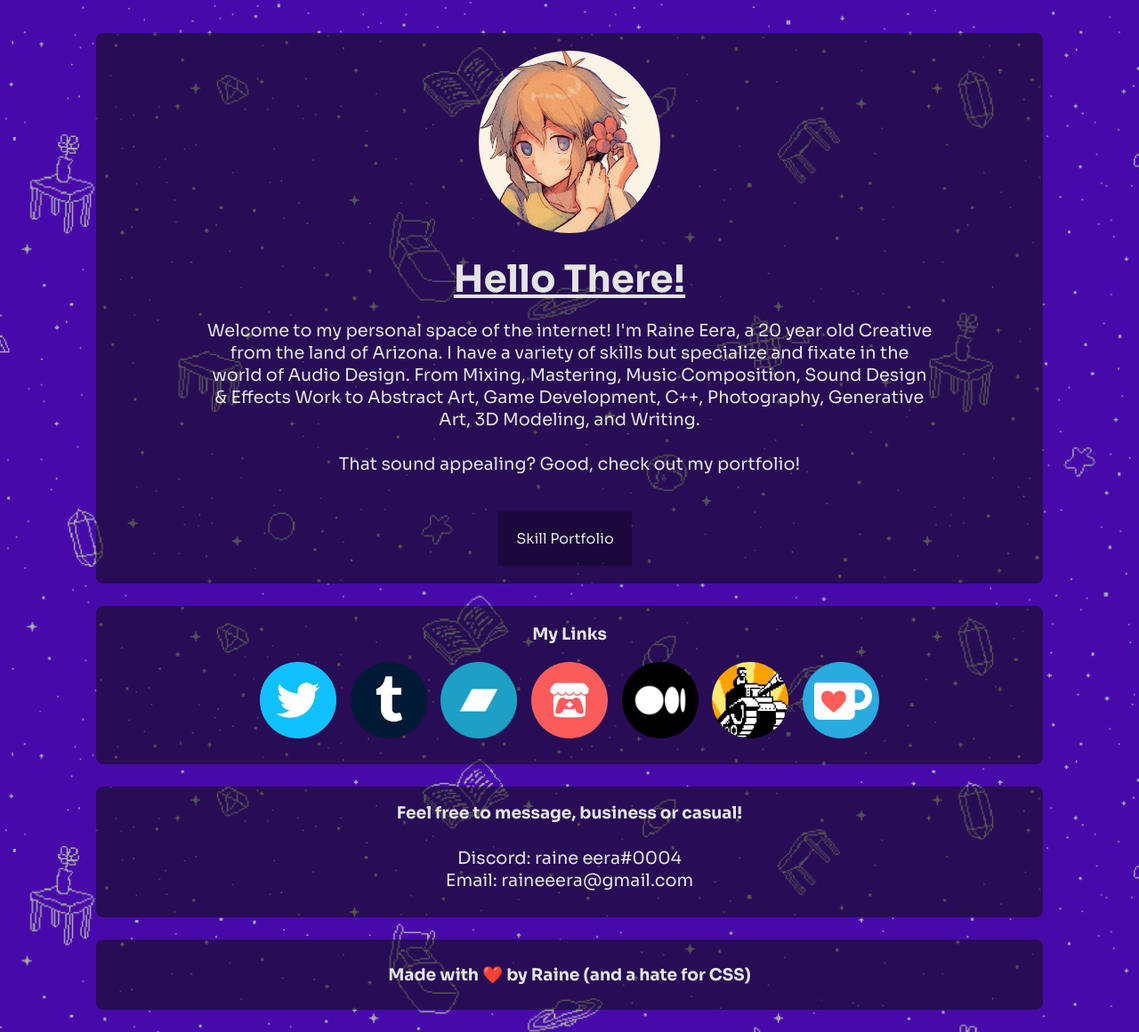
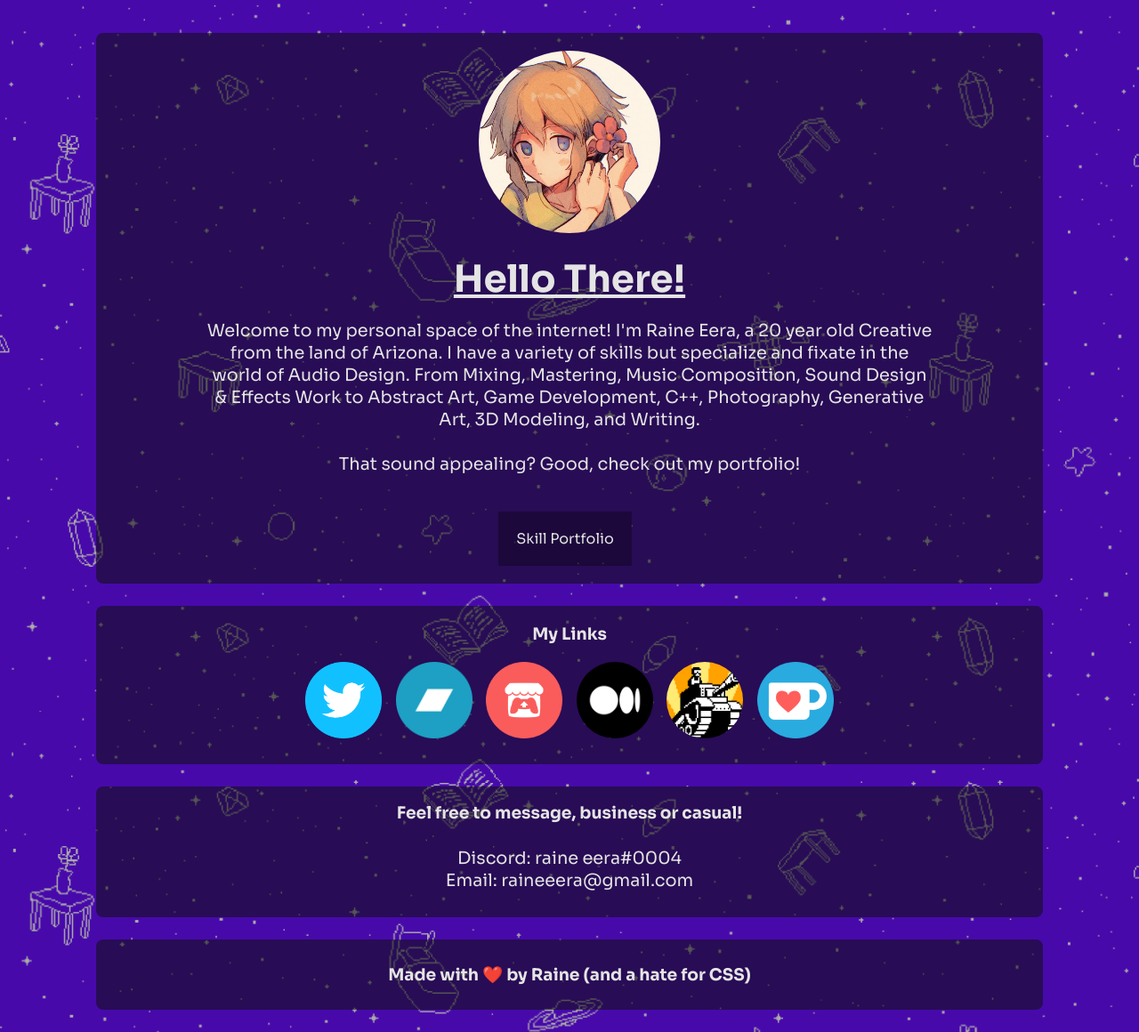
Before and after one commit to raineivyaeera/raineland, a plain HTML site: page index.html in a window 1280 px wide. Shown: the whole page at 89% size. Drawn offline with Linux system fonts and the light colour scheme; a web font is replaced by a local one.

Commit message:
Update index.html

```diff
--- a/index.html
+++ b/index.html
@@ -32,7 +32,6 @@
         <h3>My Links</h3>
         <div style="flex-direction: row; justify-content: center; flex-wrap: wrap;margin-top: 0px; padding-bottom: 12px; padding-top: 12px; text-align: center;">
             <a href="https://twitter.com/RaineEera" target="_blank" style=" padding-left: 6px; padding-right: 6px;"> <img src="images/Twitter Logo png.png" alt="Twitter Logo" width="86px" style="border-radius: 0px; "> </a>
-            <a href="https://www.tumblr.com/blog/raineivyaeera" target="_blank" style=" padding-left: 6px; padding-right: 6px;"> <img src="images/tumblr perfect.png" alt="Tumblr Logo" width="86px" style="border-radius: 100px; "> </a>
             <a href="https://linesofthought.bandcamp.com" target="_blank" style=" padding-left: 6px; padding-right: 6px;"> <img src="images/50572972327fe2cb8a68d4c4458c08847be801a9.png" alt="Bandcamp Logo" width="86px"> </a>
             <a href="https://raineeera.itch.io" target="_blank" style=" padding-left: 6px; padding-right: 6px;"> <img src="images/itch-io-icon-512x512-wwio9bi8.png" alt="Itchio Logo" width="86px"> </a>
             <a href="https://medium.com/@raineeera" target="_blank" style=" padding-left: 6px; padding-right: 6px;"> <img src="images/medium.com_.png" alt="Medium Logo" width="86px" style="border-radius: 100px;"> </a>
```
